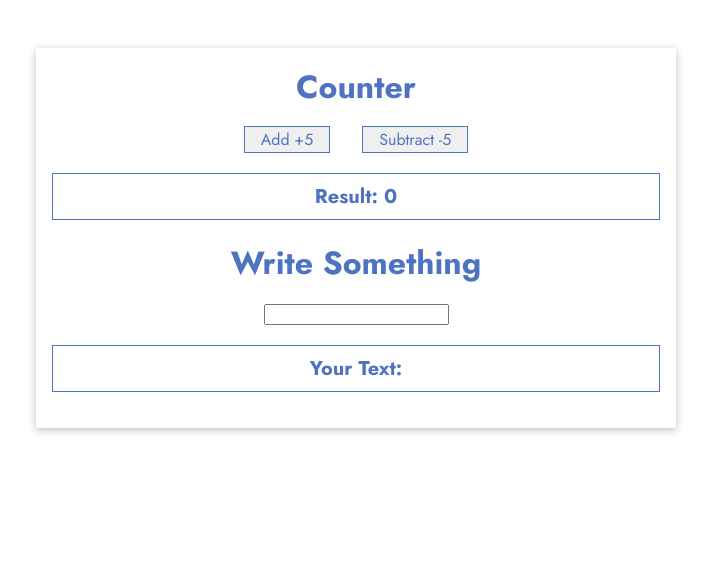
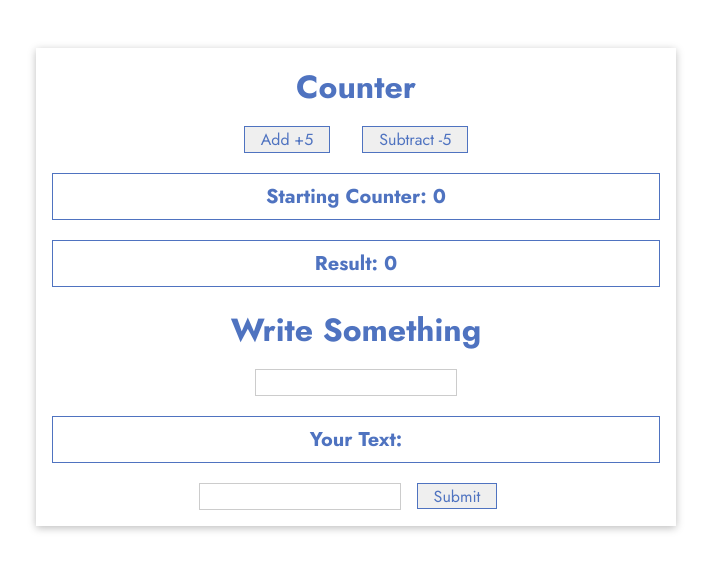
Before and after one commit to rebecca-xm/v-counter, a plain HTML site: page index.html in a window 1280 px wide. Shown: the whole page, without its empty margins (284-995 px from the left). Drawn offline with nearby package versions, Linux system fonts and the light colour scheme.

Commit message:
feat: add form input & starting counter (event-handling)

```diff
--- a/app.js
+++ b/app.js
@@ -2,7 +2,8 @@ const app = Vue.createApp({
   data() {
     return {
       counter: 0,
-      text: ''
+      text: '',
+      confirmedText: ''
     };
   },
   methods: {
@@ -22,11 +23,17 @@ const app = Vue.createApp({
     },
     outputText(e) {
       this.text = e.target.value
-      // qualora fosse necessario passare un secondo parametro alla funzione
-      // e (event) andrebbe richiamato con la parola chiave $event nella parte HTML
-      // es => v-on:input="outputText($event, 'altro argomento')"
+    },
+    submitForm(e) {
+      alert('Submitted!')
+      // e.preventDefault()
+    },
+    confirmText() {
+      this.confirmedText = this.text
     }
   }
 });
 
 app.mount('#events');
+
+//* https://vuejs.org/guide/essentials/event-handling.html
--- a/index.html
+++ b/index.html
@@ -18,10 +18,16 @@
     <button v-on:click="reduce">Subtract</button> -->
     <button v-on:click="addFive(5)">Add +5</button>
     <button v-on:click="reduceFive(5)">Subtract -5</button>
+    <p v-once>Starting Counter: {{ counter }}</p>
     <p>Result: {{ counter }}</p>
     <h2>Write Something</h2>
-    <input v-on:input="outputText" type="text">
-    <p>Your Text: {{ text }}</p>
+    <input v-on:input="outputText" v-on:keyup.enter="confirmText" type="text">
+    <!-- <p>Your Text: {{ text }}</p> -->
+    <p>Your Text: {{ confirmedText }}</p>
+    <form v-on:submit.prevent="submitForm">
+      <input type="text">
+      <button>Submit</button>
+    </form>
   </section>
 </body>
 
--- a/styles.css
+++ b/styles.css
@@ -46,3 +46,13 @@ body {
 #events button:active {
   box-shadow: 1px 1px 4px rgba(0, 0, 0, 0.26);
 }
+
+#events input {
+  font: inherit;
+  border: 1px solid #ccc;
+}
+
+#events input:focus {
+  outline: none;
+  border-color: #4f73c0;
+}
```
